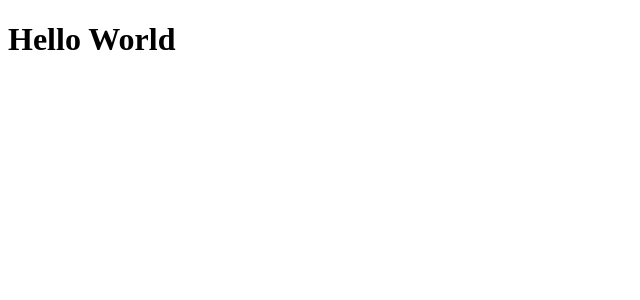
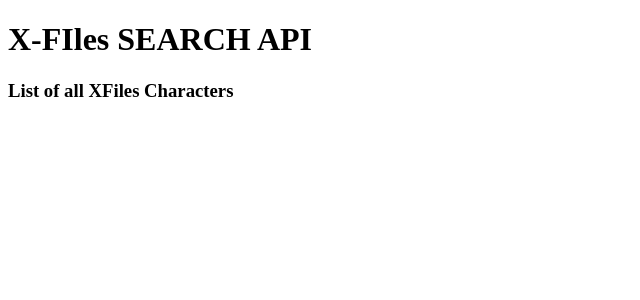
Before and after one commit to thisisjoshford/33-th3m3-list, a React app: page / in a window 1280 px wide. Shown: the top 300 px of the page, without its empty margins (0-640 px from the left). Built offline with nearby package versions, Linux system fonts and the light colour scheme.

Commit message:
header and listpage template

```diff
--- /dev/null
+++ b/src/components/1_Header/Header.jsx
@@ -0,0 +1,11 @@
+import React from 'react';
+
+const Header = () => {
+  return (
+    <>
+      <h1>X-FIles SEARCH API</h1>
+    </>
+  );
+};
+
+export default Header;
--- /dev/null
+++ b/src/components/2_ListPage/ListPage.jsx
@@ -0,0 +1,11 @@
+import React from 'react';
+
+const ListPage = () => {
+  return (
+    <>
+      <h3>List of all XFiles Characters</h3>
+    </>
+  );
+};
+
+export default ListPage;
--- a/src/components/App/App.jsx
+++ b/src/components/App/App.jsx
@@ -1,5 +1,12 @@
 import React from 'react';
+import Header from '../1_Header/Header';
+import ListPage from '../2_ListPage/ListPage';
 
 export default function App() {
-  return <h1>Hello World</h1>;
+  return (
+    <>
+      <Header />
+      <ListPage />
+    </>
+  );
 }
```
